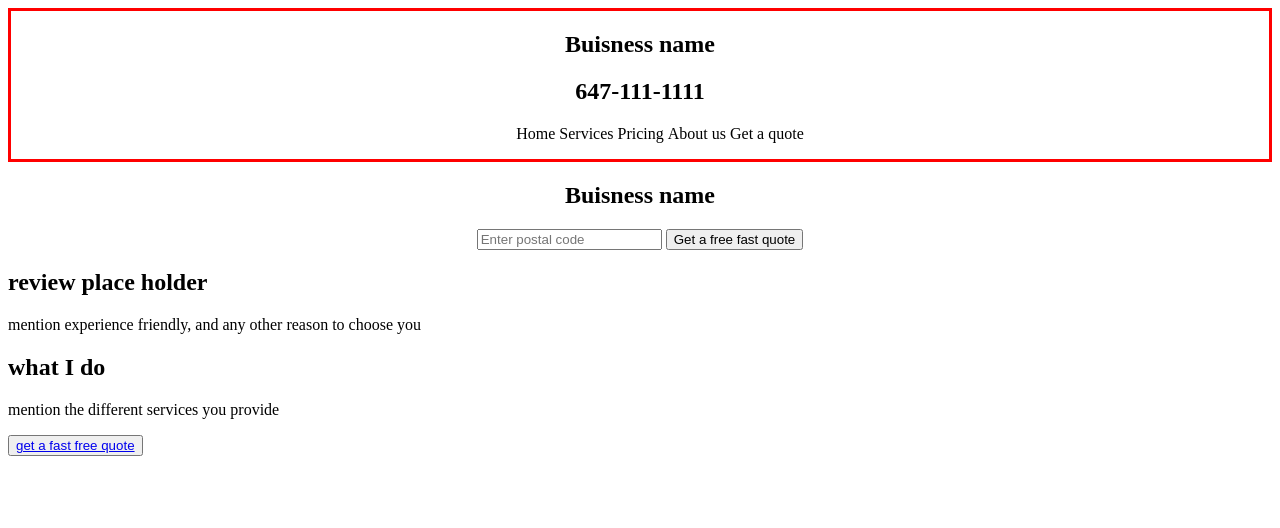
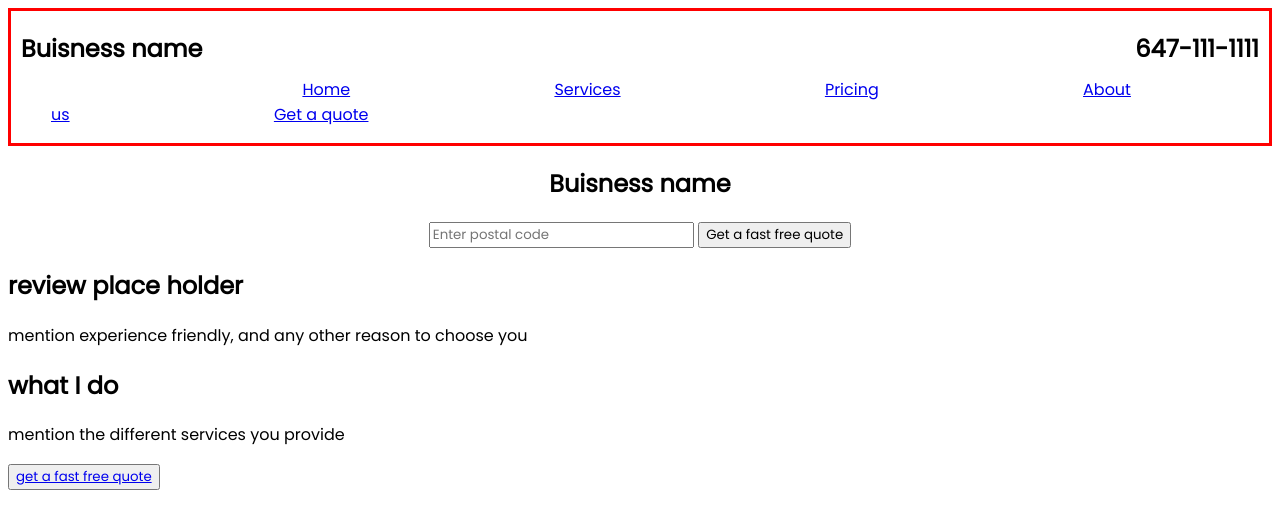
Before and after one commit to Mattb110/Window-cleaning, a plain HTML site: page index.html in a window 1280 px wide. Drawn offline with Linux system fonts and the light colour scheme.

Commit message:
starting nav bar and added all html files

```diff
--- a/index.html
+++ b/index.html
@@ -11,20 +11,24 @@
 
 <body>
     <div class="nav">
-        <h2>Buisness name</h2>
-        <h2>647-111-1111</h2>
+        <h2 class="name">Buisness name</h2>
+        <h2 class="phone-number">647-111-1111</h2>
+
+        <br>
+        <br>
+
         <ul>
-            <li>Home</li>
-            <li>Services</li>
-            <li>Pricing</li>
-            <li>About us</li>
-            <li>Get a quote</li>
+            <li><a href="index.html">Home</a></li>
+            <li><a href="Services.html">Services</a></li>
+            <li><a href="Pricing.html">Pricing</a></li>
+            <li><a href="About us.html">About us</a></li>
+            <li><a href="quote.html">Get a quote</a></li>
         </ul>
     </div>
     <div class="body">
         <h2>Buisness name</h2>
         <input type="text" placeholder="Enter postal code">
-        <button type="submit">Get a free fast quote</button>
+        <button type="submit">Get a fast free quote</button>
     </div>
     <h2>review place holder</h2>
     <p>mention experience friendly, and any other reason to choose you</p>
--- a/style.css
+++ b/style.css
@@ -1,11 +1,30 @@
+@import url('https://fonts.googleapis.com/css2?family=Poppins&display=swap');
+
+* {
+    font-family: 'Poppins', sans-serif;
+}
+
 .nav {
     border: 3px solid red;
-    text-align: center;
 
+
+}
+
+.name {
+    float: left;
+    padding-left: 10px;
+}
+
+
+.phone-number {
+    padding-right: 10px;
+    float: right;
 }
 
 .nav li {
     display: inline;
+    padding-inline: 155px;
+    padding: 100px;
 }
 
 .body {
```
Also changed, not shown: About us.html (added), Pricing.html (added), Services.html (added), quote.html (added).
